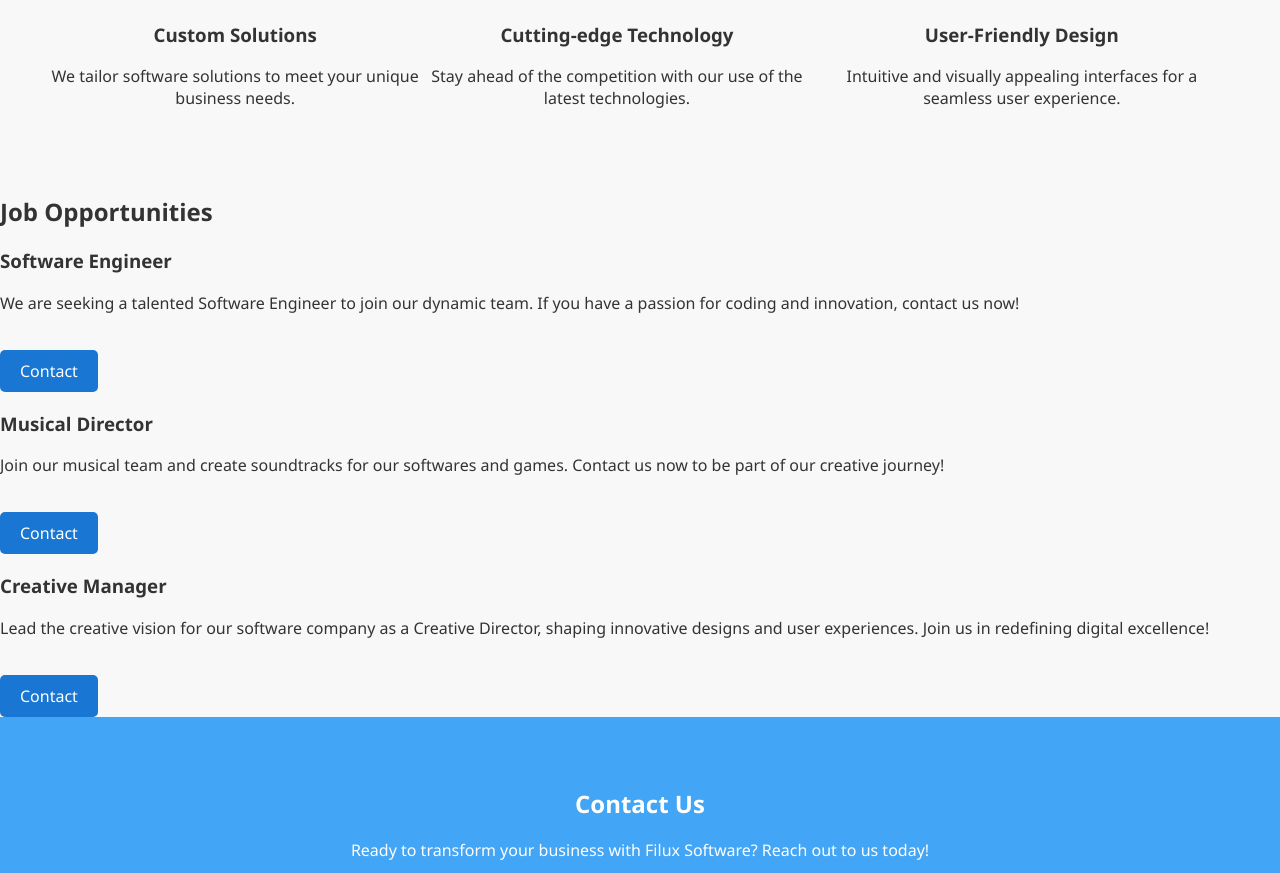
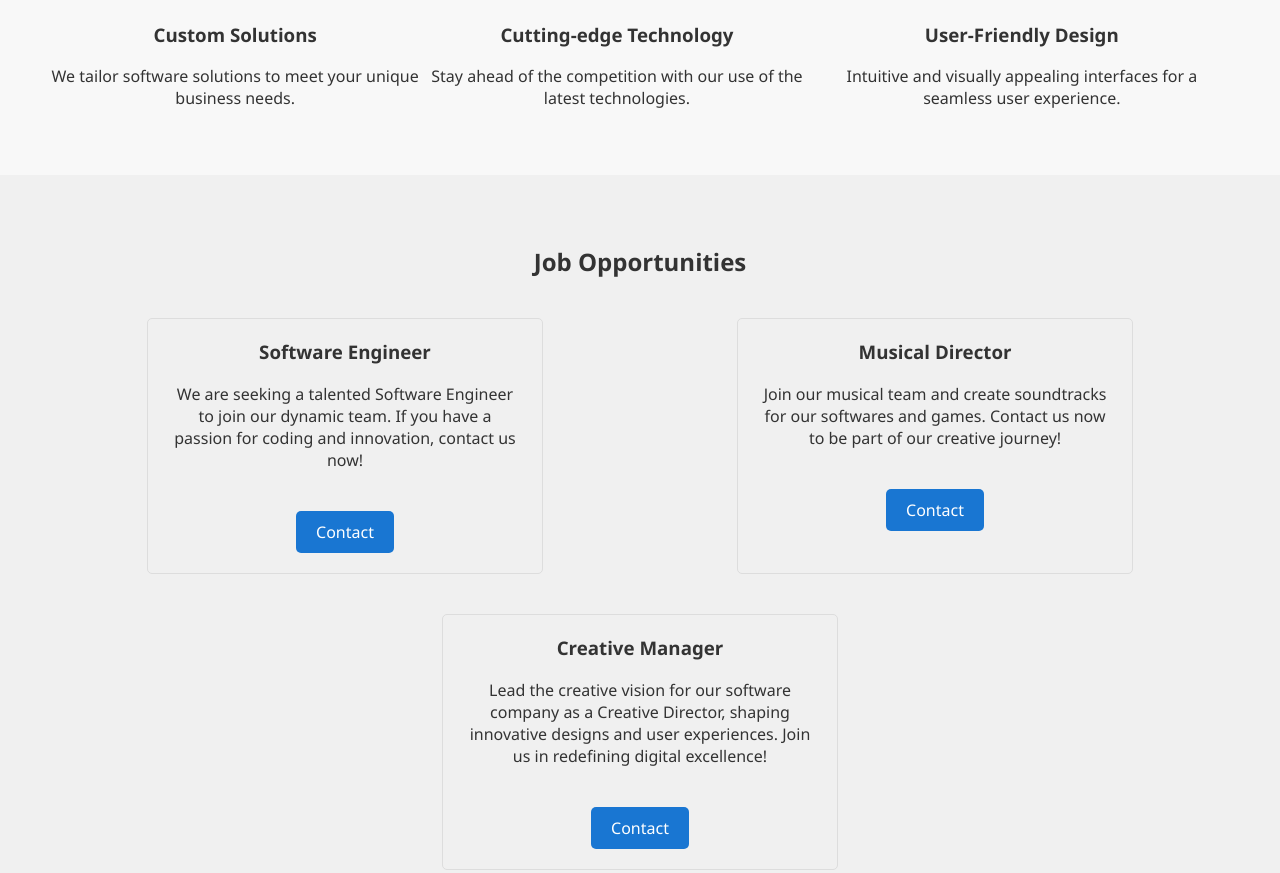
Before and after one commit to Filux-Studios/homepage, a plain HTML site: page index.html in a window 1280 px wide. Shown: the part 457-1330 px from the top of the page. Drawn offline with Linux system fonts and the light colour scheme.

Commit message:
Update styles.css

```diff
--- a/styles.css
+++ b/styles.css
@@ -59,3 +59,35 @@ footer {
     background-color: #64b5f6;
     color: #fff;
 }
+
+/* ... (eksisterende CSS-stil) ... */
+
+.jobs {
+    text-align: center;
+    padding: 50px;
+    background-color: #f0f0f0;
+    overflow-x: auto;
+}
+
+.job-container {
+    display: flex;
+    justify-content: space-around;
+    margin-top: 20px;
+    flex-wrap: wrap;
+}
+
+.job-tile {
+    flex: 0 0 calc(33.333% - 40px); /* Maks 3 job-tiles per linje med mellomrom */
+    margin: 20px;
+    border: 1px solid #ddd;
+    padding: 20px;
+    border-radius: 5px;
+}
+
+.job-tile h3 {
+    margin-top: 0;
+}
+
+.job-tile p {
+    margin-bottom: 20px;
+}
```
